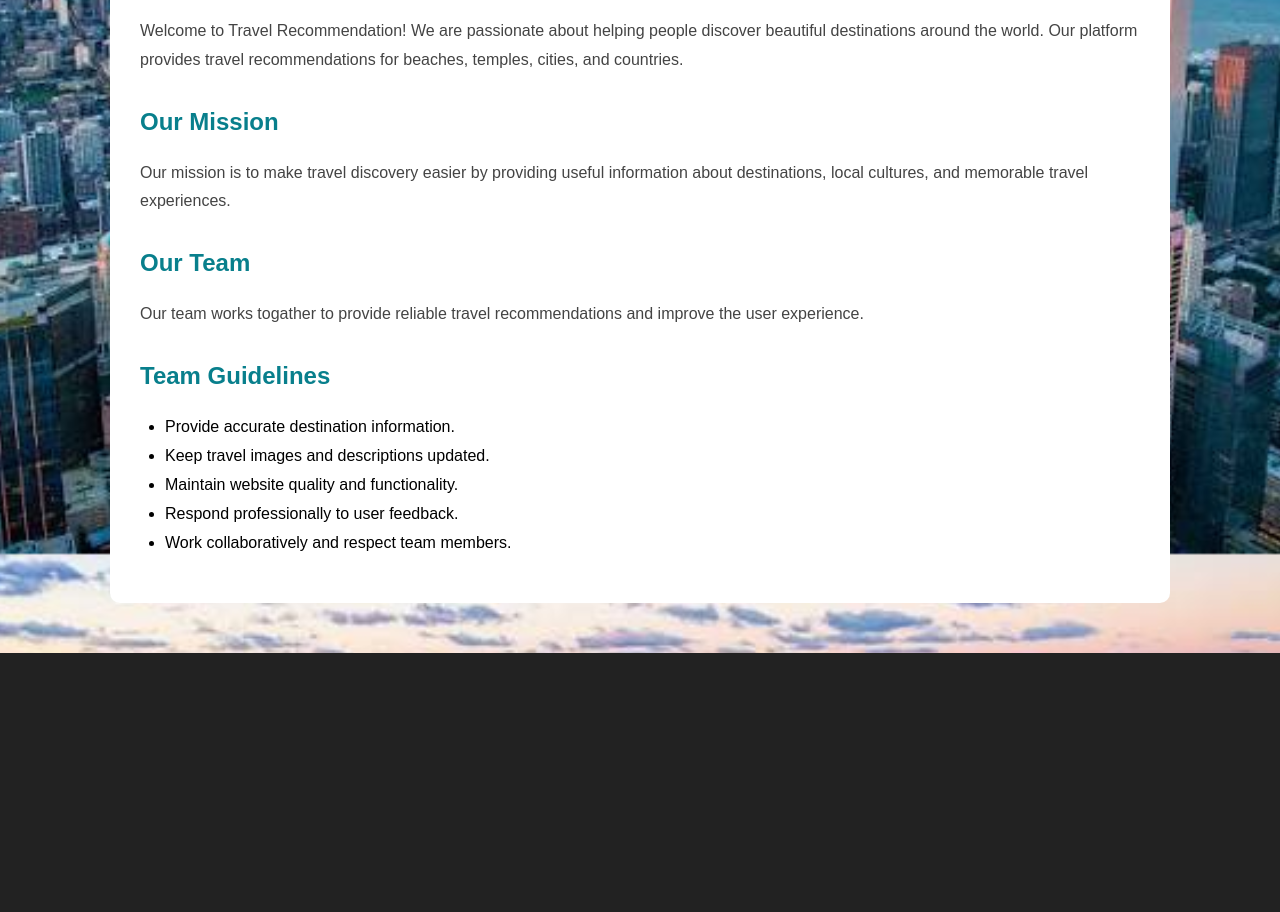
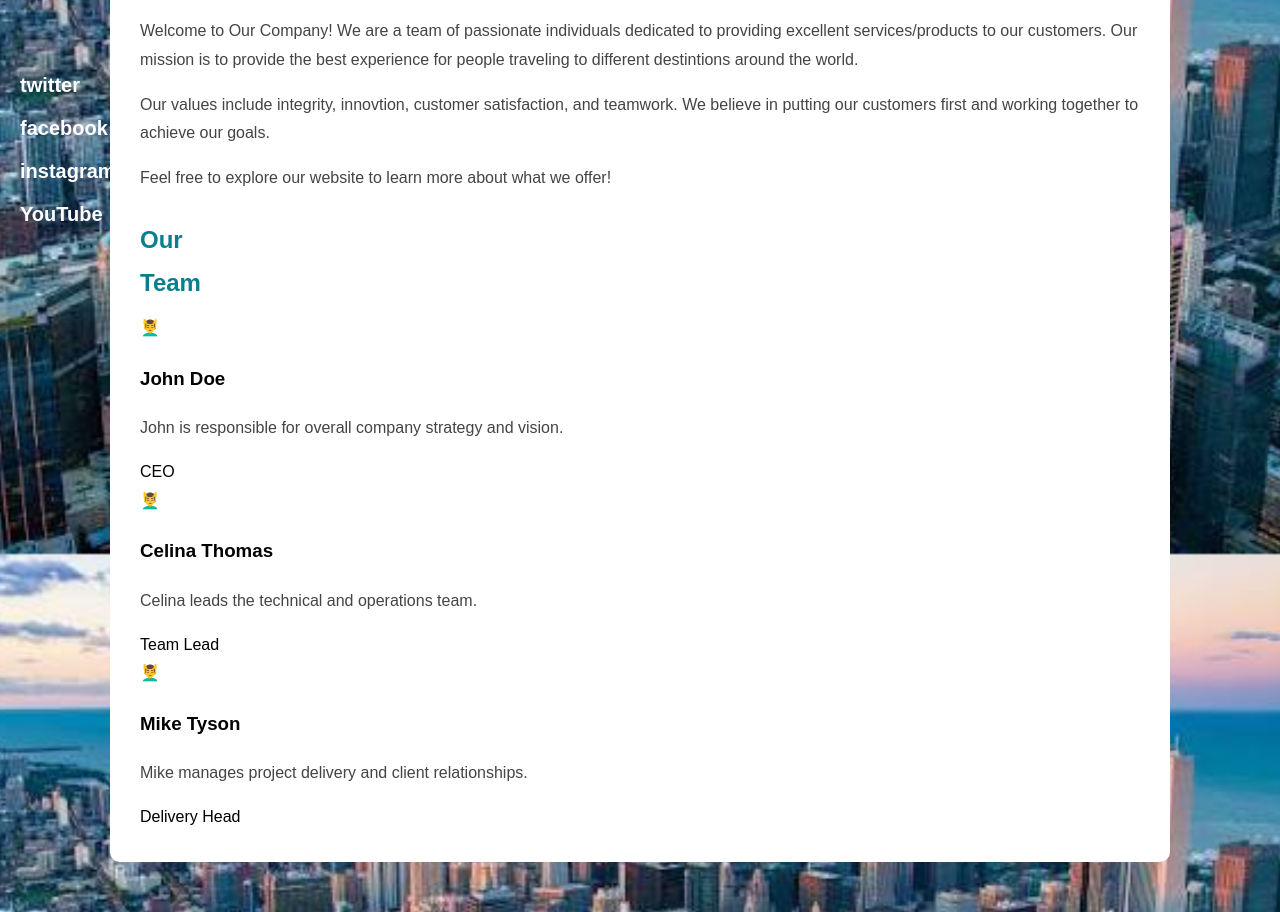
Before and after one commit to ShakirUllah-bj/travelRecommendation, a plain HTML site: page about_us.html in a window 1280 px wide. Shown: the part 246-1158 px from the top of the page. Before the commit the page ends 899 px from the top, so only its background shows below. Drawn offline with Linux system fonts and the light colour scheme.

Commit message:
update about_us.html page

```diff
--- a/about_us.html
+++ b/about_us.html
@@ -3,12 +3,12 @@
   <head>
     <meta charset="UTF-8" />
     <meta name="viewport" content="width=device-width, initial-scale=1.0" />
-    <title>About Us - Travel Recommendation</title>
+    <title>About Us - TravelBloom</title>
     <link rel="stylesheet" href="./travel_recommendation.css" />
   </head>
   <body>
     <nav>
-      <div class="logo">Travel Recommendation</div>
+      <div class="logo">TravelBloom</div>
 
       <ul>
         <li><a href="travel_recommendation.html">Home</a></li>
@@ -17,36 +17,69 @@
       </ul>
     </nav>
 
+    <!-- Social Media Sidebar -->
+
+    <aside class="social-sidebar">
+      <a href="https://twitter.com/" target="_blank" aria-label="Twitter"
+        >twitter</a
+      >
+      <a href="https://facebook.com/" target="_blank" aria-label="Facebook"
+        >facebook</a
+      >
+      <a href="https://instagram.com/" target="_blank" aria-label="Instagram"
+        >instagram</a
+      >
+      <a href="https://youtube.com/" target="_blank" aria-label="Youtube"
+        >YouTube</a
+      >
+    </aside>
+
     <main class="about-container">
-      <h1>About Us</h1>
+      <h1>ABOUT US</h1>
+      <section class="about-description">
         <p>
-        Welcome to Travel Recommendation! We are passionate about helping people
-        discover beautiful destinations around the world. Our platform provides
-        travel recommendations for beaches, temples, cities, and countries.
+          Welcome to Our Company! We are a team of passionate individuals
+          dedicated to providing excellent services/products to our customers.
+          Our mission is to provide the best experience for people traveling to
+          different destintions around the world.
         </p>
-      <h2>Our Mission</h2>
 
         <p>
-        Our mission is to make travel discovery easier by providing useful
-        information about destinations, local cultures, and memorable travel
-        experiences.
+          Our values include integrity, innovtion, customer satisfaction, and
+          teamwork. We believe in putting our customers first and working
+          together to achieve our goals.
         </p>
 
-      <h2>Our Team</h2>
         <p>
-        Our team works togather to provide reliable travel recommendations and
-        improve the user experience.
+          Feel free to explore our website to learn more about what we offer!
         </p>
+      </section>
 
-      <h2>Team Guidelines</h2>
-      <ul>
-        <li>Provide accurate destination information.</li>
-        <li>Keep travel images and descriptions updated.</li>
-
-        <li>Maintain website quality and functionality.</li>
-        <li>Respond professionally to user feedback.</li>
-        <li>Work collaboratively and respect team members.</li>
-      </ul>
+      <!-- Our Team Section -->
+      <section class="team-section">
+        <h2>
+          Our <br />
+          Team
+        </h2>
+        <div class="team-member">
+          <div class="member-icom">💆‍♂️</div>
+          <h3>John Doe</h3>
+          <p>John is responsible for overall company strategy and vision.</p>
+          <span>CEO</span>
+        </div>
+        <div class="team-member">
+          <div class="member-icom">💆‍♂️</div>
+          <h3>Celina Thomas</h3>
+          <p>Celina leads the technical and operations team.</p>
+          <span>Team Lead</span>
+        </div>
+        <div class="team-member">
+          <div class="member-icom">💆‍♂️</div>
+          <h3>Mike Tyson</h3>
+          <p>Mike manages project delivery and client relationships.</p>
+          <span>Delivery Head</span>
+        </div>
+      </section>
     </main>
   </body>
 </html>
```
Lines whose indentation alone changed are shown as unchanged.
